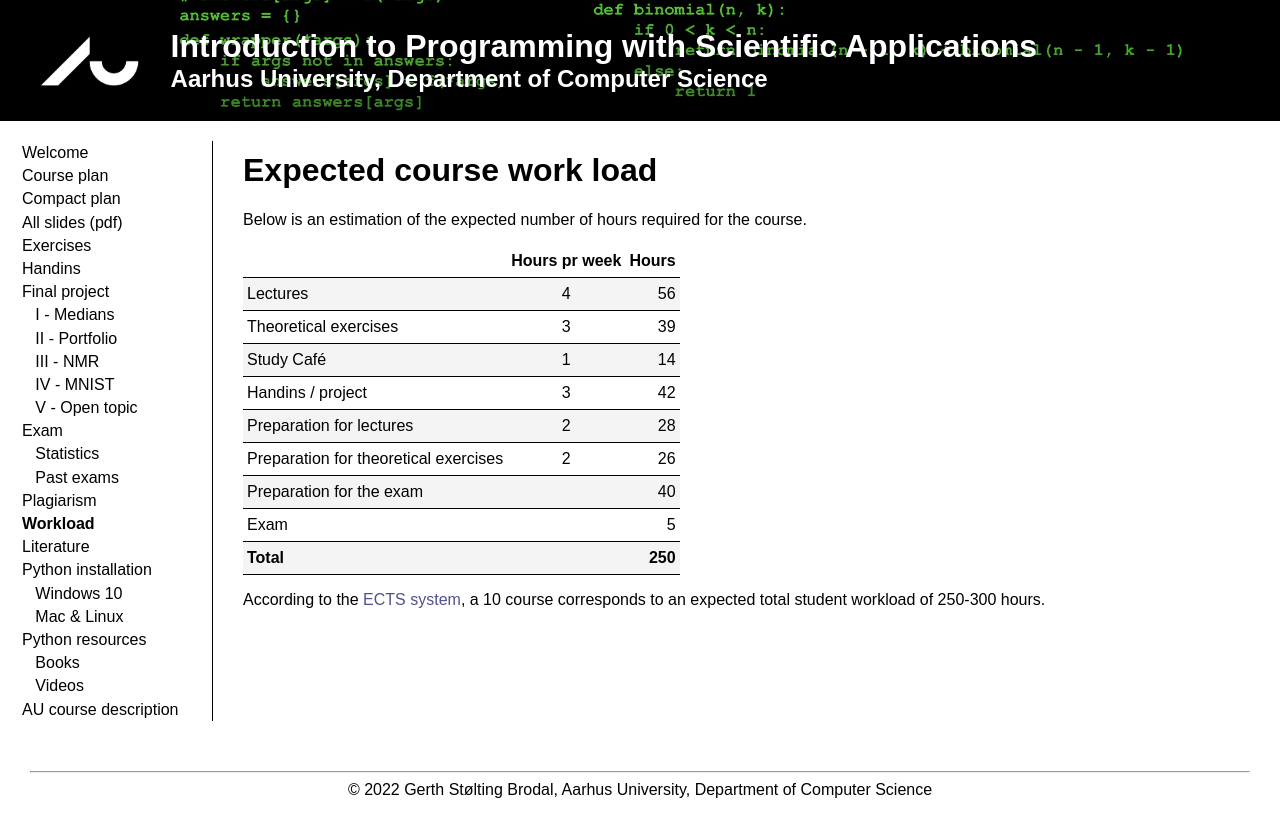
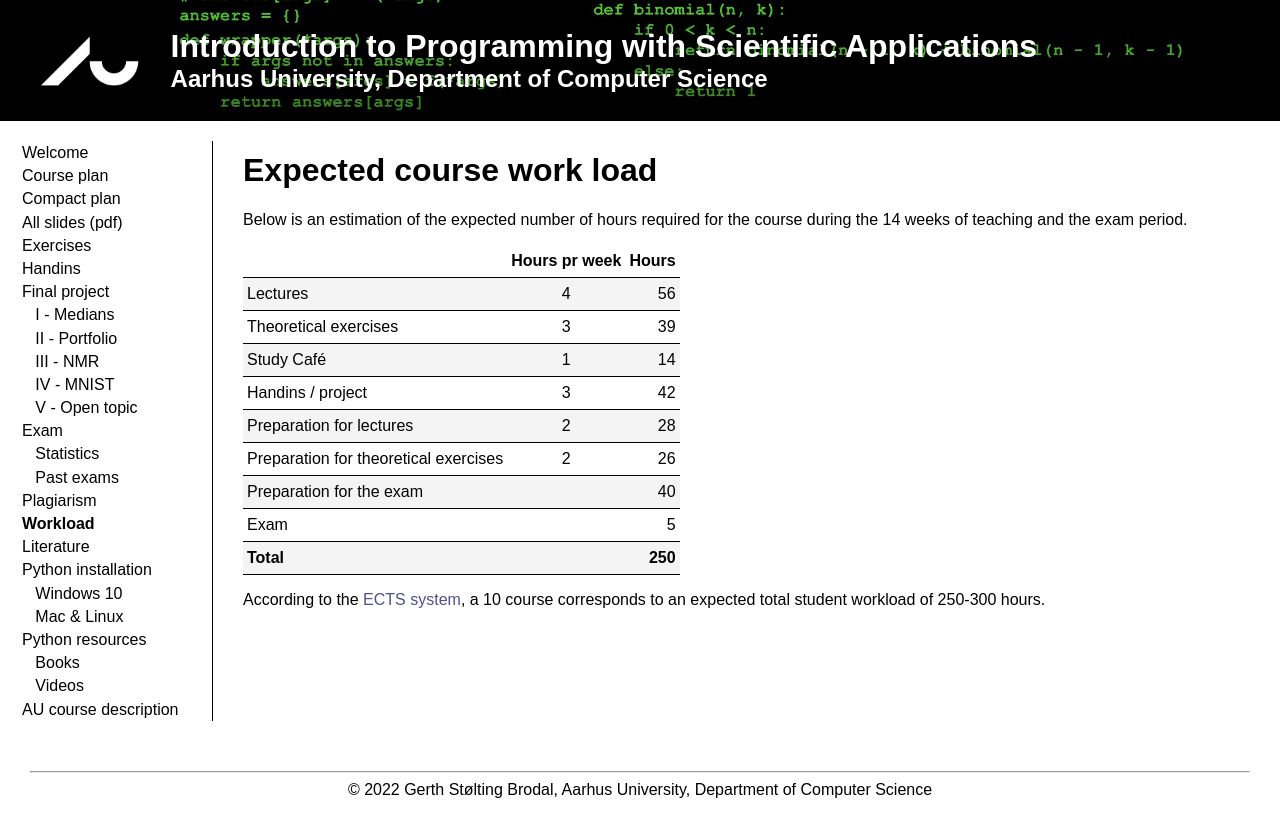
Before and after one commit to gsbrodal/gsbrodal.github.io, a Jekyll site: the page built from ipsa/workload.md, in a window 1280 px wide. Shown: the top 837 px of the page. Built offline with Jekyll 4.4.1, drawn with Linux system fonts in a browser that asks for light colours; our own code applies the rules of GitHub Pages for plain Markdown files.

Commit message:
exam info updated

```diff
--- a/ipsa/workload.md
+++ b/ipsa/workload.md
@@ -1,6 +1,6 @@
 # Expected course work load
 
-Below is an estimation of the expected number of hours required for the course.
+Below is an estimation of the expected number of hours required for the course during the 14 weeks of teaching and the exam period.
 
 |                                       | Hours pr week |  Hours  |
 |:--------------------------------------|:-------------:|--------:|
```
Also changed, not shown: ipsa/exam-statistics.md (+2 -0 lines).
